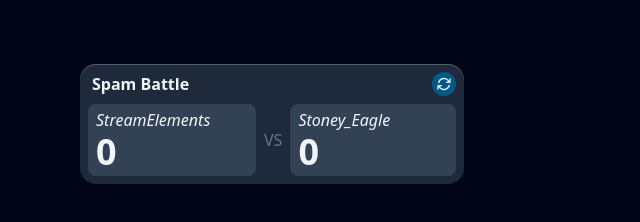
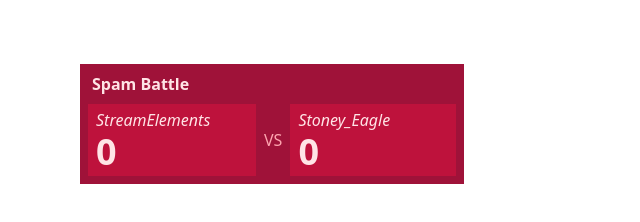
Before and after one commit to aaoa-dev/Overlay, a website with bundled scripts: page index.html in a window 1280 px wide. Shown: the whole page, without its empty margins (0-640 px from the left). Built offline with nearby package versions, Linux system fonts and the light colour scheme; no server answers.

Commit message:
Added check for commands and changes reset on end stream

```diff
--- a/commands/reset.js
+++ b/commands/reset.js
@@ -34,7 +34,7 @@
     if (!tags.badges || !Object.entries(tags.badges).some(([key]) => key === "broadcaster" || key === "moderator")) {
       return;
     }
-    if (message === "!raid" || message === "!raid2") {
+    if (message === "!reset") {
       localStorage.removeItem("players");
       console.log('Local Storage cleared');
       players.length = 0;
--- a/index.html
+++ b/index.html
@@ -7,24 +7,21 @@
     <script src="tmi.js"></script>
     <script type="module" src="script.js" defer></script>
   </head>
-  <body class="m-16 bg-slate-950">
+  <body class="m-16 ">
     <div
-      class="w-full max-w-sm flex flex-col m-4 bg-slate-800 text-slate-100 gap-2 p-2 rounded-2xl shadow-[inset_0px_1px_0px_0px_#ffffff40]"
+      class="w-full max-w-sm flex flex-col m-4 bg-rose-800 text-rose-100 gap-2 p-2"
     >
       <div class="flex">
         <h1 class="ml-1 font-bold flex-grow">Spam Battle</h1>
-        <button id="resetbutton" class="transition-all py-0.5 px-1 rounded-2xl bg-sky-800 hover:bg-sky-600 text-sky-100 leading-[100%]"><svg xmlns="http://www.w3.org/2000/svg" fill="none" viewBox="0 0 24 24" stroke-width="2" stroke="currentColor" class="w-4 h-4">
-          <path stroke-linecap="round" stroke-linejoin="round" d="M16.023 9.348h4.992v-.001M2.985 19.644v-4.992m0 0h4.992m-4.993 0 3.181 3.183a8.25 8.25 0 0 0 13.803-3.7M4.031 9.865a8.25 8.25 0 0 1 13.803-3.7l3.181 3.182m0-4.991v4.99" />
-        </svg>
-        </button>
+
       </div>
       <div class="flex flex-row justify-center align-middle gap-2 items-center">
-        <div class="bg-slate-700 flex-grow py-1 px-2 rounded-lg min-w-[45%]">
+        <div class="bg-rose-700 flex-grow py-1 px-2 min-w-[45%]">
           <p id="p1-Name" class="italic">StreamElements</p>
           <p id="p1-Score" class="text-4xl font-bold">0</p>
         </div>
-        <p class="text-slate-500">VS</p>
-        <div class="bg-slate-700 flex-grow py-1 px-2 rounded-lg min-w-[45%]">
+        <p class="text-rose-300">VS</p>
+        <div class="bg-rose-700 flex-grow py-1 px-2 min-w-[45%]">
           <p id="p2-Name" class="italic">Stoney_Eagle</p>
           <p id="p2-Score" class="text-4xl font-bold">0</p>
         </div>
--- a/script.js
+++ b/script.js
@@ -27,6 +27,7 @@
 client.connect().catch(console.error);
 client.on("message", (channel, tags, message, self) => {
   if (self) return;
+  reset(tags, message);
+  if (message.startsWith('!')) return;
   check(tags);
-  reset(tags, message);
 });
--- a/style.css
+++ b/style.css
@@ -7,3 +7,5 @@
     @apply py-2 px-5 bg-violet-500 text-white font-semibold rounded-full shadow-md hover:bg-violet-700 focus:outline-none focus:ring focus:ring-violet-400 focus:ring-opacity-75;
   }
 }
+
+:root {color-scheme: light dark;}
```
Also changed, not shown: output.css.
